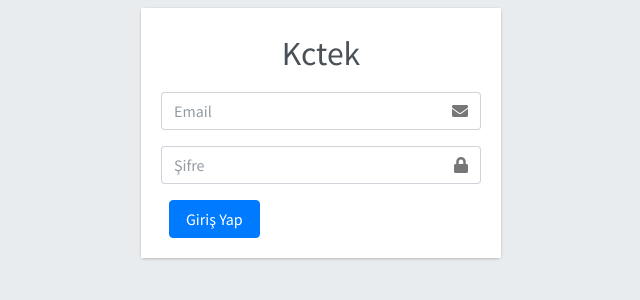
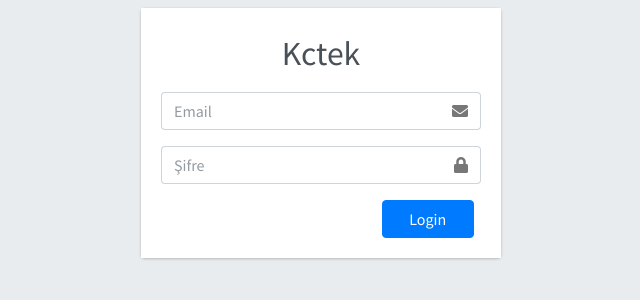
Before and after one commit to alibozkurtkyrd/Employee_Management_App, a PHP site: page /login.php in a window 1280 px wide. Shown: the part 267-567 px from the top of the page, without its empty margins (319-959 px from the left). Run offline with PHP 8.4, Linux system fonts and the light colour scheme; some libraries are stand-ins or nearby versions.

Commit message:
I edit codes

```diff
--- a/applicants-detail.php
+++ b/applicants-detail.php
@@ -116,7 +116,7 @@ $sorgu2= $baglanti->query("SELECT * FROM applicant_admin where admin_id=$adminId
                             enctype="multipart/form-data">
 
                             <div class="form-group">
-                                <label for="exampleFormControlTextarea1">Yorum ekle</label>
+                                <label for="exampleFormControlTextarea1">Comment</label>
                                 <textarea class="form-control" id="exampleFormControlTextarea1" name="comment"
                                     placeholder="<?=$cikti2["comment"]?>" rows="3"></textarea>
                             </div>
--- a/applicants-form.php
+++ b/applicants-form.php
@@ -107,7 +107,7 @@
 
 
                     <div class="form-group box">
-                        <label for="exampleFormControlFile1">Upload your CV<span style="color:red;">*</span></label>
+                        <label for="exampleFormControlFile1">Upload your CV (pdf or docx)<span style="color:red;">*</span></label>
                         <input type="file" class="form-control-file" name="cv" required>
                     </div>
 
@@ -133,7 +133,7 @@
 
 
                     <div class="box">
-                        <p>Choose your knowledge level<span
+                        <p>Choose your programming knowledge level<span
                                 style="color:red;">*</span></p>
 
                         <div class="container out">
@@ -203,7 +203,7 @@
 
 
                     <button class="btn btn-primary btn-lg btn-block" name="submit" id="btn-submit"
-                        type="submit">Gönder</button>
+                        type="submit">Submit</button>
                 </form>
             </div>
         </div>
--- a/applicants.php
+++ b/applicants.php
@@ -190,10 +190,8 @@ $(function() {
         "responsive": true,
         "lengthChange": true,
         "autoWidth": false,
-        buttons: true,
-        // "language": {
-        //     "url": "https://cdn.datatables.net/plug-ins/1.10.20/i18n/Turkish.json"
-        // },
+        buttons: false,
+
         "initComplete": function() {
             setTimeout(function() {
                 myTable.buttons().container().appendTo('#example1_wrapper .col-md-6:eq(0)');
--- a/leave-form.php
+++ b/leave-form.php
@@ -49,7 +49,7 @@ $sorgu = $baglanti->query("SELECT * FROM Applicants");
                                     </select>
                                 </div>
                                 <div class="form-group">
-                                    <label for="exampleFormControlSelect1">İzin Nedeniniz: </label>
+                                    <label for="exampleFormControlSelect1">Reason</label>
                                     <select class="form-control" name="reason" id="exampleFormControlSelect1">
                                         <option>Medical</option>
                                         <!-- <option>Resmi Kurum</option> -->
--- a/list_users.php
+++ b/list_users.php
@@ -247,6 +247,7 @@ $(document).ready(function() {
             "lengthChange": true,
             "autoWidth": false,
             "paging": true,
+            buttons: true,
             columnDefs: [
 
                 {
--- a/login.php
+++ b/login.php
@@ -49,8 +49,8 @@
                     </div>
 
 
-                    <div class="col-4">
-                        <button type="submit" class="btn btn-primary btn-block">Giriş Yap</button>
+                    <div class="col-4 float-right">
+                        <button type="submit" class="btn btn-primary btn-block ">Login</button>
                     </div>
                 </form>
 
--- a/register-applicants.php
+++ b/register-applicants.php
@@ -204,7 +204,7 @@ if(isset($_POST["submit"])){
 
 
                 <div class="box">
-                  <p>Choose your knowledge level<span style="color:red;">*</span></p>
+                  <p>Choose your programming knowledge level<span style="color:red;">*</span></p>
 
                   <div class="container out">
 
@@ -229,7 +229,7 @@ HEREA;
 //this variables helps us while listing applicants in list.php
 $modalHelper=<<<HEREA
               <div class="box">
-              <p>Aşağıdaki kodlama, betik dilleri, kütüphanelerden bilgi düzeylerinizi seçiniz<span style="color:red;">*</span></p>
+              <p>Choose your programming knowledge level<span style="color:red;">*</span></p>
 
               <div class="container out">
 
```
